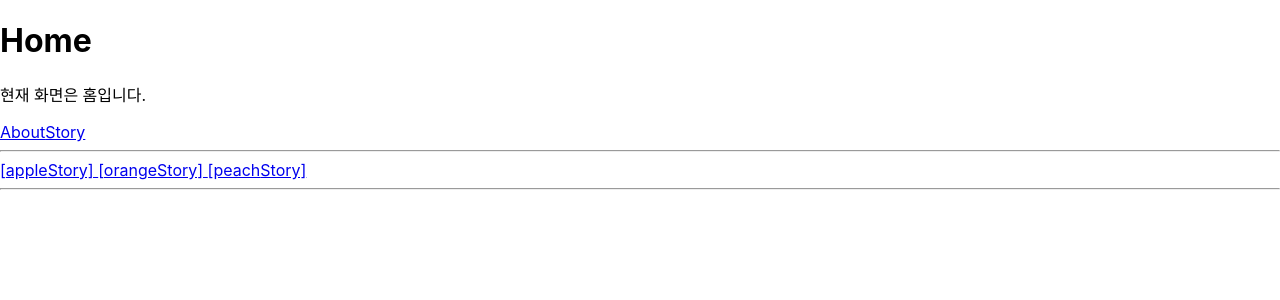
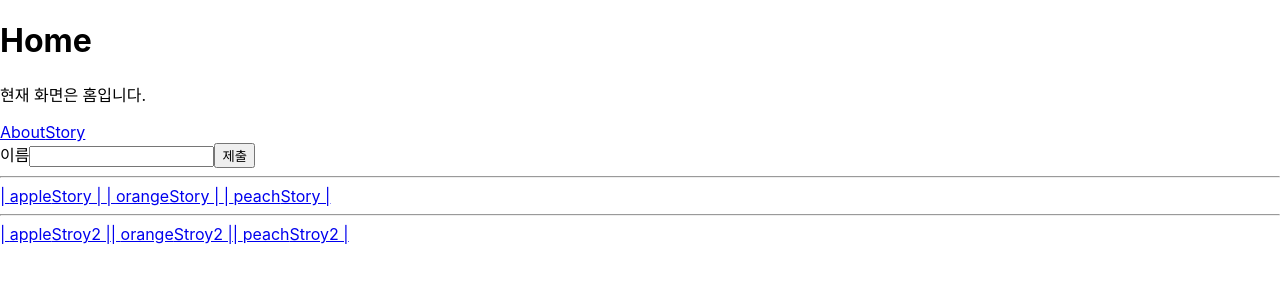
Before and after one commit to hj-Seong/2023-react, a React (Create React App) app in the folder router-app/: page / in a window 1280 px wide. Shown: the top 300 px of the page. Built offline with nearby package versions, Linux system fonts and the light colour scheme.

Commit message:
0411 리액트 라우터-useSearchParams

```diff
--- /dev/null
+++ b/router-app/src/components/FormComp.jsx
@@ -0,0 +1,30 @@
+import React, { useState} from 'react'
+// 컴포넌트가 아닌 자바스크립트의 함수로 이동하기위한 내용
+import { useNavigate } from 'react-router-dom';
+
+export default function FormComp() {
+    // 함수 컴포넌트안에서 호출
+    const navigate = useNavigate();
+    const [input, setInput] = useState("");
+
+  // About에 form을 이용하여 쿼리스트링을 전달
+  return (
+    <div>
+        <form onSubmit={
+            (e)=>{
+                e.preventDefault();
+                // 라우터를 이용하여 이동
+                // Link 컴포넌트 사용 불가
+                // navigate를 통해서, 주소이동 가능
+                navigate(`/about?name=${input}`);
+            }
+        }>
+            <label htmlFor="">이름</label>
+            <input type="text" name='name'
+                onChange={(e)=>{setInput(e.target.value)}}
+            />
+            <input type="submit" value="제출" />
+        </form>
+    </div>
+  )
+}
--- a/router-app/src/page/About.jsx
+++ b/router-app/src/page/About.jsx
@@ -1,11 +1,32 @@
 import React from 'react'
 import { Link } from 'react-router-dom'
+// 쿼리스트링을 사용해서 이 주소로 접근했을때
+// 쿼리스트링값 가져오기
+import { useLocation, useSearchParams } from 'react-router-dom'
 
 export default function About() {
+  // location을 이용하여 값을 가져오면
+  // 다른 값들도 함께들고온다
+  // 단점 : 쿼리스트링을 그대로 들고오기때문에,
+  // 값을 구분하여 작성해야 함
+  const location = useLocation();
+  // 내용 확인을 위한 console.log()
+  console.log(location)
+
+  // 쿼리스트링의 값을 구분해서 사용하기 위함
+  const [searchParams, setSearchParams] = useSearchParams();
+  // get을 통해서 ?이름=값&이름=값 으로 작성된 쿼리스트링 중
+  // 이름을 적어서 값을 가져올수있다
+  const nameText = searchParams.get("name");
+
   return (
     <div>
         <h1>About</h1>
         <p>About 페이지입니다</p>
+
+        <p>{location.search} :  쿼리스트링으로 가져온 값</p>
+        <p>{nameText} : 쿼리스트링으로 가져온 값</p>
+
         {/** home과 story로 이동하는 Link 작성
          * to의 작성된 내용이 App.js에서 작성 path이름과 동일
         */}
--- a/router-app/src/page/Home.jsx
+++ b/router-app/src/page/Home.jsx
@@ -2,6 +2,7 @@ import React from 'react'
 
 // Link를 통해서 react-router-dom에서 지정한 주소로 이동
 import { Link } from 'react-router-dom'
+import FormComp from '../components/FormComp';
 
 export default function Home() {
   const fruit = "banana";
@@ -15,17 +16,24 @@ export default function Home() {
         {/** to의 속성값으로 자바스크립의 문자열 가능 */}
         <Link to={`/story/${fruit}`}>Story</Link>
 
+        <FormComp />
+
+
         <hr />
         {/** map을 이용해서 배열의값을 Link의 to 주소값으로 사용 */
           fruits.map((f, i)=>(
-            <Link to={`/story/${f}`} key={i}> [{f}Story] </Link>
+            <Link to={`/story/${f}`} key={i}> | {f}Story | </Link>
           ))
         }
         <hr />
         {/** fruits의 map을 사용하여
          * /story2/apple, /story2/orange, story2/peach 로 이동하는
          * Link 작성
-         */}
+         */
+          fruits.map((f)=>(
+            <Link to={`story2/${f}`}>| {f}Stroy2 |</Link>
+          ))
+        }
     </div>
   )
 }
```
